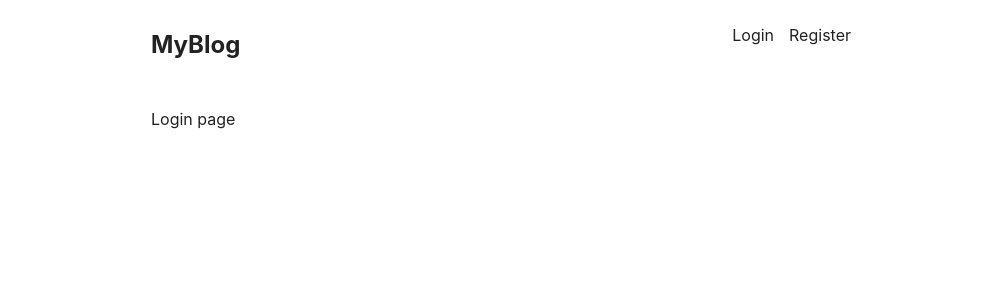
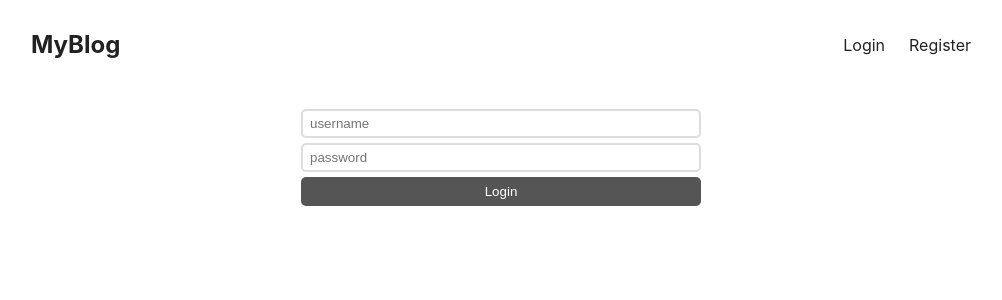
Before and after one commit to Hardikaz/WhassUp-, a React (Create React App) app in the folder client/: page /login in a window 1280 px wide. Shown: the top 300 px of the page, without its empty margins (139-1141 px from the left). Built offline with nearby package versions, Linux system fonts and the light colour scheme.

Commit message:
Register page and login page completed

```diff
--- a/client/src/App.css
+++ b/client/src/App.css
@@ -1,4 +1,160 @@
+*{
+    box-sizing: border-box;
+}
+a{
+    cursor: pointer;
+}
 body{
+    color: #222;
+}
+img{
+    max-width: 100%;
+}
+main{
+    padding: 10px;
+    max-width: 960px;
+    margin: 0 auto;
+}
+header{
+    display:flex;
+    justify-content:space-between;
+    margin-top: 20px;
+    margin-bottom: 50px;
+    align-items: center;
+}
+header a{
+    text-decoration:none;
+    color: inherit;
+}
+header a.logo{
+    font-weight: bold;
+    font-size: 1.5rem;
+}
+header nav{
+    display:flex;
+    gap: 24px;
+}
+
+div.post{
+    display: grid;
+    grid-template-columns: 1fr;
+    gap: 20px;
+    margin-bottom: 30px;
+}
+@media screen and (min-width: 700px) {
+    div.post{
+        grid-template-columns: .9fr 1.1fr;
+    }
+}
+
+div.post div.texts h2{
+    margin:0;
+    font-size: 2rem;
+}
+div.post div.texts a{
+    text-decoration:none;
+    color: inherit;
+}
+div.post p.info{
+    margin:24px 0;
+    color: #888;
+    font-size:1rem;
+    font-weight: bold;
+    display: flex;
+    gap: 10px;
+}
+div.post p.info a.author{
+    color:#333;
+}
+div.post p.summary{
+    margin:10px 0;
+    line-height: 1.8rem;
+}
+
+form.login, form.register{
+    max-width: 400px;
+    margin: 0 auto;
+}
+input{
+    display: block;
+    margin-bottom: 5px;
+    width: 100%;
+    padding: 5px 7px;
+    border: 2px solid #ddd;
+    border-radius: 5px;
+    background-color: #fff;
+}
+button{
+    cursor: pointer;
+    width: 100%;
+    display: block;
+    background-color: #555;
+    border:0;
+    color: #fff;
+    border-radius: 5px;
+    padding: 7px 0;
+}
+form.login h1, form.register h1{
+    text-align: center;
+}
+
+div.post-page div.image{
+    max-height:300px;
+    display: flex;
+    overflow:hidden;
+}
+div.post-page div.image img{
+    object-fit: cover;
+    object-position: center center;
+    width: 100%;
+}
+div.post-page a{
+    color:#333;
+    text-decoration: underline;
+}
+div.post-page h1{
+    text-align: center;
+    margin: 10px 0 5px;
+}
+div.post-page time{
+    text-align: center;
+    display: block;
+    font-size:1rem;
+    color:#aaa;
+    margin: 10px 0;
+}
+div.post-page div.author{
+    text-align: center;
+    margin-bottom: 20px;
+    font-size: .7rem;
+    font-weight: bold;
+}
+div.content p{
+    line-height: 1.7rem;
+    margin: 30px 0;
+}
+div.content li{
+    margin-bottom: 10px;
+}
+div.edit-row{
+    text-align: center;
+    margin-bottom: 20px;
+}
+div.post-page a.edit-btn{
+    background-color: #333;
+    display: inline-flex;
+    align-items: center;
+    gap: 5px;
+    color: #fff;
+    padding:15px 30px;
+    border-radius: 5px;
+    text-decoration: none;
+}
+a svg{
+    height:20px;
+}
+
+/* body{
     color: #222;
 }
 
@@ -65,3 +221,4 @@ div.post p.summary{
     margin: 10px 0;
     line-height: 1.4rem;
 }
+ */
--- a/client/src/App.js
+++ b/client/src/App.js
@@ -1,15 +1,18 @@
 import './App.css';
 import Header from './Header'
 import Layout from './Layout'
-import Post from './Post'
+import IndexPage from './pages/IndexPage'
 import {Route,Routes} from "react-router-dom"
+import LoginPage from './pages/LoginPage'
+import RegisterPage from './pages/RegisterPage'
 
 function App() {
   return (
     <Routes>
      <Route path="/" element={<Layout/>}>
-     <Route index element={<Post/>}/>
-     <Route path={'/login'} element={<div>Login page</div>}/>
+     <Route index element={<IndexPage/>}/>
+     <Route path="/login" element={<LoginPage/>}/>
+     <Route path="/register" element={<RegisterPage/>}/>
      </Route>
     </Routes>
 
--- /dev/null
+++ b/client/src/pages/IndexPage.js
@@ -0,0 +1,12 @@
+import Post from '../Post';
+
+export default function IndexPage()
+{
+    return (
+        <>
+            <Post/>
+            <Post/>
+            <Post/>
+        </>
+    )
+}
--- /dev/null
+++ b/client/src/pages/LoginPage.js
@@ -0,0 +1,10 @@
+export default function LoginPage()
+{
+    return (
+        <form className="login">
+        <input type="text" placeholder="username"/>
+        <input type="password" placeholder="password"/>
+        <button>Login</button>
+       </form>
+    )
+}
--- /dev/null
+++ b/client/src/pages/RegisterPage.js
@@ -0,0 +1,10 @@
+export default function RegisterPage()
+{
+    return (
+        <form className="register">
+         <input type="text" placeholder="username"/>
+         <input type="password" placeholder="password"/>
+         <button>Register</button>
+        </form>
+    )
+}
```
